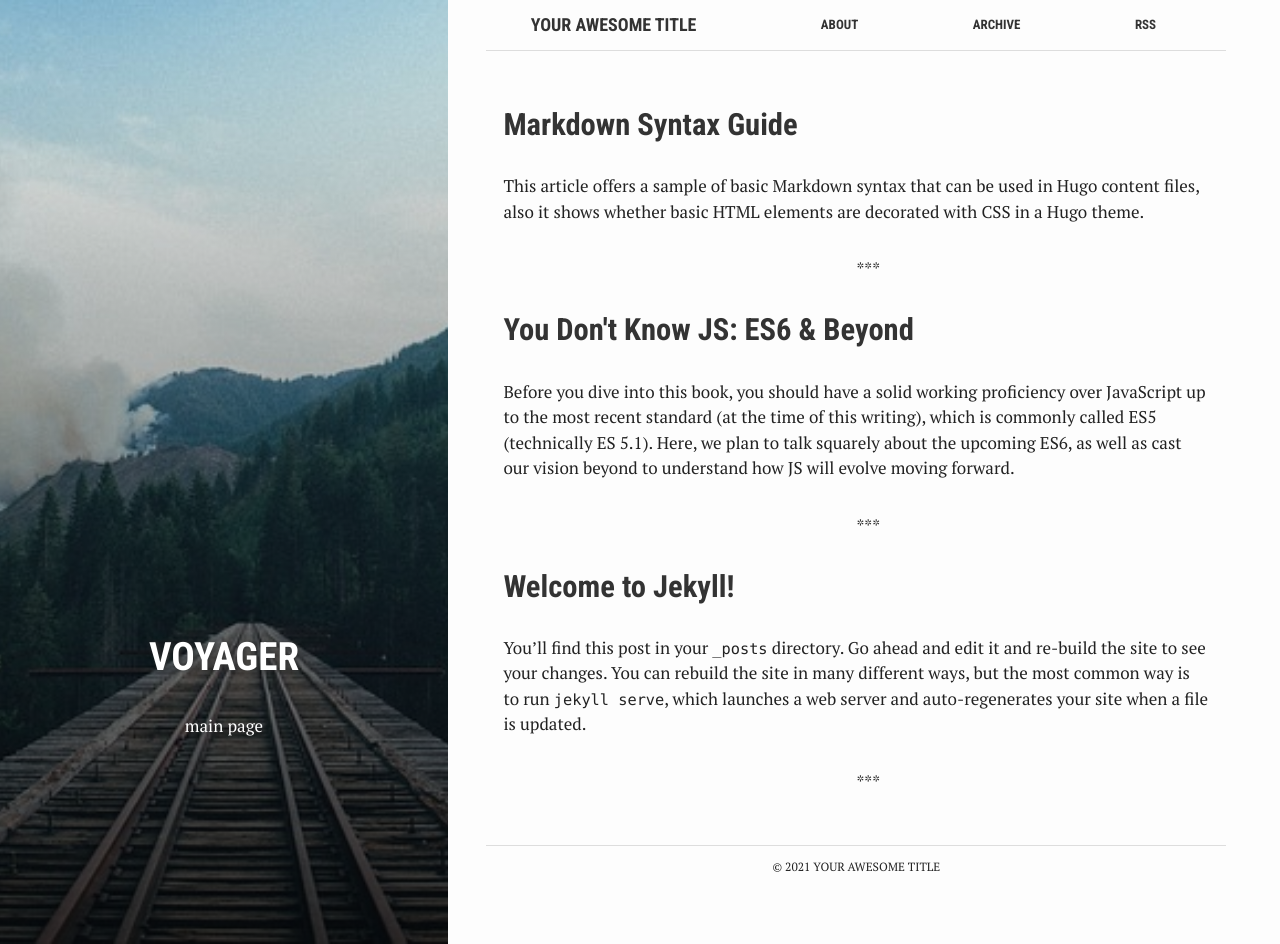
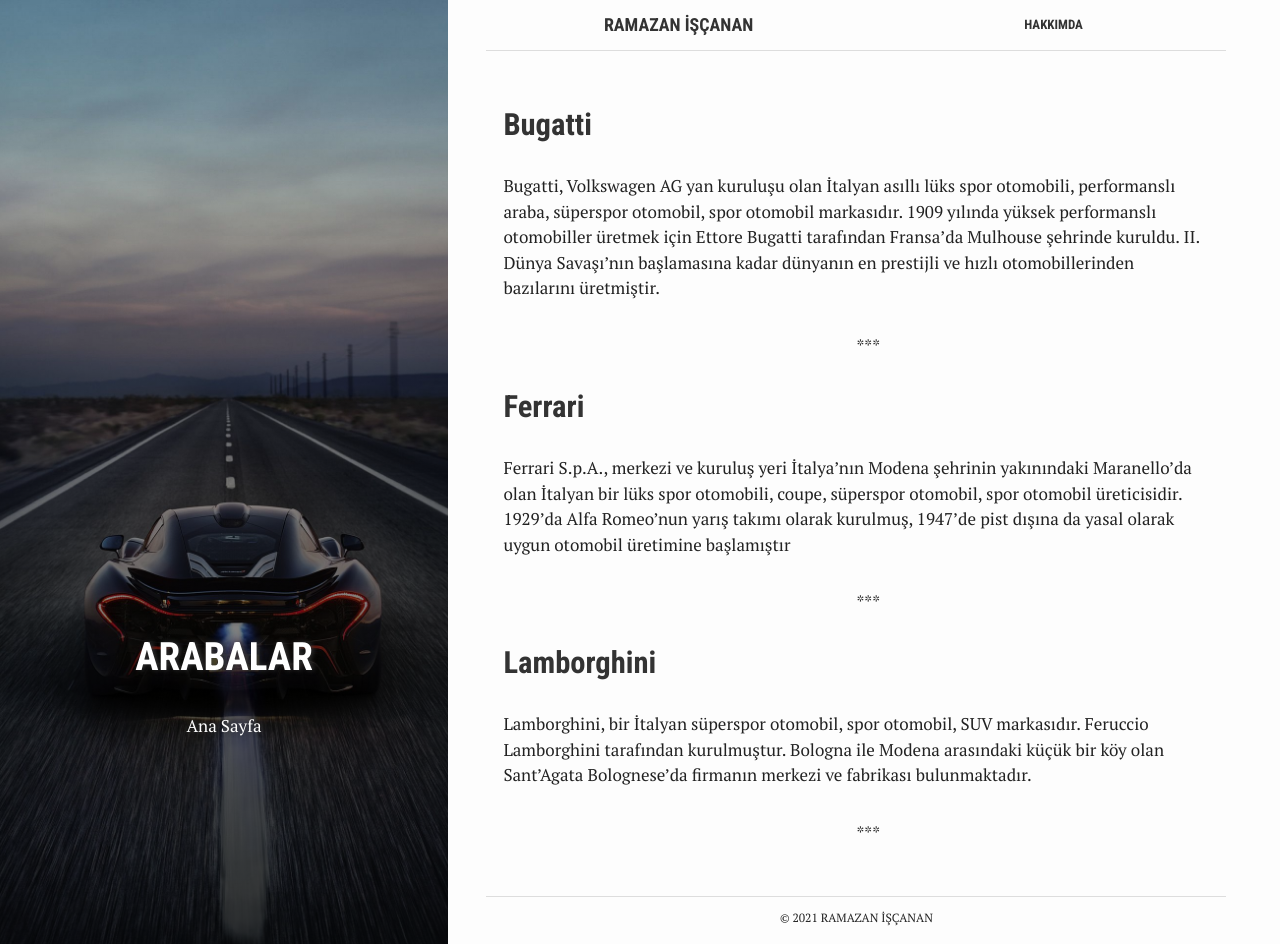
Before and after one commit to Ramazan5834/Ramazan5834.github.io, a Jekyll site: the page built from index.html, in a window 1280 px wide and 944 px high. Built offline with Jekyll 4.4.1, drawn with Linux system fonts in a browser that asks for light colours.

Commit message:
newSetting

````diff
--- a/_config.yml
+++ b/_config.yml
@@ -6,7 +6,7 @@
 # 'jekyll serve'. If you change this file, please restart the server process.
 
 # Site settings
-title: Your awesome title
+title: Ramazan İşçanan
 email: your-email@domain.com
 description: > # this means to ignore newlines until "baseurl:"
   Write an awesome description for your new site here. You can edit this
@@ -14,7 +14,7 @@
   Google search results) and in your feed.xml site description.
 baseurl: "" # the subpath of your site, e.g. /blog
 lang: "en"
-url: "http://localhost:4000" # the base hostname & protocol for your site
+url: "" # the base hostname & protocol for your site
 twitter_username: jekyllrb
 github_username:  jekyll
 disqus_username:
--- a/_includes/header.html
+++ b/_includes/header.html
@@ -12,7 +12,6 @@
       {% endif %}
     {% endfor %}
 
-    <a href="{{ "/feed.xml" | prepend: site.baseurl }}">RSS</a>
 
     <label for="menu-checkbox" class="toggle-button" data-open="☰" data-close="☰" onclick></label>
   </nav>
--- /dev/null
+++ b/_posts/2016-06-28-lamborghini.markdown
@@ -0,0 +1,29 @@
+---
+bg: "lamborghiniSide.jpg"
+layout: post
+title:  "Lamborghini"
+crawlertitle: "Lamborghini Hakkında"
+summary: "Huracan"
+date:   2016-06-29 20:09:47 +0700
+categories: posts
+tags: ['LP-610']
+author: redVi
+---
+
+Lamborghini, bir İtalyan süperspor otomobil, spor otomobil, SUV markasıdır. Feruccio Lamborghini tarafından kurulmuştur. Bologna ile Modena arasındaki küçük bir köy olan Sant'Agata Bolognese'da firmanın merkezi ve fabrikası bulunmaktadır.
+
+Ferruccio Lamborghini şirketinin yarışlara girmesini istemedi. O bunun çok pahalı ve şirketi maddi yönden zorlayacağını düşünmüştür. Bu sebeple onun yönetiminde şirket hiç yarış arabası üretmedi. Şirket sadece ama sadece test pilotu Bob Wallace için var olan modellerin yüksek performanslı prototiplerini üretmiştir. Bunlardan göze çarpanlar Miura SV baz alınarak yapılan Jota ve Jarama S'ten yapılan Bob Wallace Special'dir.
+
+Rosetti yönetiminde, Lamborghini BMW ile bir anlaşma dahilinde homologe edilmesi için yeterli sayıda yarış arabası üretimi yapmıştır. Bununla beraber Lamborghini anlaşmadaki şartları yerine getirememiştir. Araç neticede BMW motorsporları bölümü tarafından geliştirilmiş ve BMW M1 olarak üretilerek satılmıştır.
+
+- Aventador
+- Huracan
+- Gallarda
+
+[![lamborghini]({{ site.images | relative_url }}/lamborghini.jpg)]({{ site.images | relative_url }}/lamborghini.jpg)
+
+## `Feruccio` Lamborghini
+
+Giotto Bizzarrini, Gian Paolo Dallara, Franco Scaglione ve Bob Wallace gibi yeteneklerle çalışarak ilk prototipini üretirler. GTV'den hemen sonra Lamborghini 350 GT'yi satışa sunulur. 350 GT'yi 400 GT takip eder. 400 GT ve ondan önceki modelden elde edilen gelir şirkete ilk spor otomobili üretir. Lamborghini Miura Konsept Kasım 1965'te Ferruccio tarafından Torino Otomobil Fuarı'nda tanıtılır. Motoru ortada ve enine olarak yerleştirilmiştir. Konsept bir yıldan kısa bir sürede Marcello Gandini tarafından üretim aşamasına getirilir. Otomobil adını ünlü boğa yetiştiricisi Don Eduardo Miura almıştır. Toplam 761 adet Miura üretilmiştir. Miura Lamborghini markasını dünyanın sayılı spor araba üreticisi arasına dahil etmiştir.
+
+Miura'yı Espada takip eder. Espada tasarımını 4 koltuklu Marzal konseptinden almıştır ve Miura ile beraber geliştirilmiştir. Espada İspanyolca matadorların boğa güreşlerinde kullandığı kılıç adıdır. Motoru 4 litre V12 olup önden geleneksel yerleştirilmiştir. Üretimde olduğu 10 yıl boyunca 3 farklı seri halinde satılmıştır. 1217 adet üretilen Espada Lamborghini'nin başarılı modellerinden biridir.
--- a/_posts/2016-06-28-welcome-to-jekyll.markdown
+++ /dev/null
@@ -1,28 +0,0 @@
----
-layout: post
-title:  "Welcome to Jekyll!"
-crawlertitle: "How to use jekyll"
-summary: "Jekyll default page"
-date:   2016-06-28 23:09:47 +0700
-categories: posts
-tags: 'jekyll'
-author: redVi
----
-
-You’ll find this post in your `_posts` directory. Go ahead and edit it and re-build the site to see your changes. You can rebuild the site in many different ways, but the most common way is to run `jekyll serve`, which launches a web server and auto-regenerates your site when a file is updated.
-
-To add new posts, simply add a file in the `_posts` directory that follows the convention `YYYY-MM-DD-name-of-post.ext` and includes the necessary front matter. Take a look at the source for this post to get an idea about how it works.
-
-Jekyll also offers powerful support for code snippets:
-
-{% highlight ruby %}
-def print_hi(name)
-  puts "Hi, #{name}"
-end
-print_hi('Tom')
-#=> prints 'Hi, Tom' to STDOUT.
-{% endhighlight %}
-
-Check out the [Jekyll docs][jekyll-docs] for more info on how to get the most out of Jekyll.
-
-[jekyll-docs]: http://jekyllrb.com/docs/home
--- a/_posts/2016-06-29-es6.md
+++ /dev/null
@@ -1,42 +0,0 @@
----
-bg: "tools.jpg"
-layout: post
-title:  "You Don't Know JS: ES6 & Beyond"
-crawlertitle: "About ES6"
-summary: "What's new in ES6"
-date:   2016-06-29 20:09:47 +0700
-categories: posts
-tags: ['front-end']
-author: redVi
----
-
-Before you dive into this book, you should have a solid working proficiency over JavaScript up to the most recent standard (at the time of this writing), which is commonly called ES5 (technically ES 5.1). Here, we plan to talk squarely about the upcoming ES6, as well as cast our vision beyond to understand how JS will evolve moving forward.
-
-If you are still looking for confidence with JavaScript, I highly recommend you read the other titles in this series first:
-
-Up & Going: Are you new to programming and JS? This is the roadmap you need to consult as you start your learning journey.
-
-- Up & Going
-- Scope & Closures
-- this & Object Prototypes
-- Types & Grammar
-- Async & Performance
-
-[![railroad]({{ site.images | relative_url }}/rails.jpg)]({{ site.images | relative_url }}/rails.jpg)
-
-If you've already read all those titles and you feel pretty comfortable with the topics they cover, it's time we dive into the evolution of JS to explore all the changes coming not only soon but farther over the horizon.
-
-## `let` Declarations
-
-However, we can now create declarations that are bound to any block, called (unsurprisingly) *block scoping*. This means all we need is a pair of `{ .. }` to create a scope. Instead of using var, which always declares variables attached to the enclosing function (or global, if top level) scope, use `let`:
-
-{% highlight js %}
-var a = 2;
-
-{
-    let a = 3;
-    console.log( a );   // 3
-}
-
-console.log( a );       // 2
-{% endhighlight %}
--- /dev/null
+++ b/_posts/2016-06-29-ferrari.md
@@ -0,0 +1,29 @@
+---
+bg: "ferrariSide.jpg"
+layout: post
+title:  "Ferrari"
+crawlertitle: "About ES6"
+summary: "italia"
+date:   2016-06-29 20:09:47 +0700
+categories: posts
+tags: ['458']
+author: redVi
+---
+
+Ferrari S.p.A., merkezi ve kuruluş yeri İtalya'nın Modena şehrinin yakınındaki Maranello'da olan İtalyan bir lüks spor otomobili, coupe, süperspor otomobil, spor otomobil üreticisidir. 1929'da Alfa Romeo'nun yarış takımı olarak kurulmuş, 1947'de pist dışına da yasal olarak uygun otomobil üretimine başlamıştır
+
+Enzo Ferrari, Modena şehrinde 1898 yılında dünyaya geldi. I. Dünya Savaşı'nda babasını ve kardeşlerini kaybettikten sonra 1916 yılında, henüz 18 yaşındayken yalnız kaldı. Yarışçılık kariyeri de bu dönemlerde başladı.
+
+1920 yılında Alfa Romeo'nun yarış pilotlarından biri oldu, ismi de bu dönemde bir efsane misali kulaktan kulağa yayıldı. Onun da öncülüğünde Alfa Romeo araba yarışçılığının bir numaralı ismi oldu. Enzo Ferrari'nin hız tutkusu ve daha önce hiç kimsenin ulaşamadığı hızlarda virajları dönebilme kabiliyetinin yanı sıra arabasının ergonomisinden motor aksamına her şeyiyle ilgilenmesi, onu araba yarışları tarihinin ölümsüzleri arasına soktu.
+
+- 488 pista
+- 812 superfast
+- F12 berlinetta
+
+[![ferrari]({{ site.images | relative_url }}/ferrari.jpg)]({{ site.images | relative_url }}/ferrari.jpg)
+
+## `Enzo` Ferrari
+
+Enzo Ferrari, Modena şehrinde 1898 yılında dünyaya geldi. I. Dünya Savaşı'nda babasını ve kardeşlerini kaybettikten sonra 1916 yılında, henüz 18 yaşındayken yalnız kaldı. Yarışçılık kariyeri de bu dönemlerde başladı.
+
+1920 yılında Alfa Romeo'nun yarış pilotlarından biri oldu, ismi de bu dönemde bir efsane misali kulaktan kulağa yayıldı. Onun da öncülüğünde Alfa Romeo araba yarışçılığının bir numaralı ismi oldu. Enzo Ferrari'nin hız tutkusu ve daha önce hiç kimsenin ulaşamadığı hızlarda virajları dönebilme kabiliyetinin yanı sıra arabasının ergonomisinden motor aksamına her şeyiyle ilgilenmesi, onu araba yarışları tarihinin ölümsüzleri arasına soktu.
--- /dev/null
+++ b/_posts/2020-06-14-bugatti.md
@@ -0,0 +1,25 @@
+---
+bg: "bugattiSide.jpg"
+layout: post
+title:  "Bugatti"
+crawlertitle: "Bugatti Hakkında"
+summary: "Gran Turismo"
+date:   2016-06-29 20:09:47 +0700
+categories: posts
+tags: ['Chiron']
+author: redVi
+---
+
+Bugatti, Volkswagen AG yan kuruluşu olan İtalyan asıllı lüks spor otomobili, performanslı araba, süperspor otomobil, spor otomobil markasıdır. 1909 yılında yüksek performanslı otomobiller üretmek için Ettore Bugatti tarafından Fransa'da Mulhouse şehrinde kuruldu. II. Dünya Savaşı'nın başlamasına kadar dünyanın en prestijli ve hızlı otomobillerinden bazılarını üretmiştir.
+
+Savaşın başlaması ile başlayan maddi sorunlar ve Ettore Bugatti'nin oğlunun ölümü sonrasında iflas etmiş ve uçak parçası fabrikası da satılmıştır. 1998 yılında Volkswagen grubu isim haklarını satın alarak Bugatti markasıyla yeniden üretime başlamıştır. Firmanın VW kontrolü altında ürettiği ilk modeli olan Bugatti Veyron, 407 km/s son hıza ulaşabilmektedir ve 1001 beygir gücüne (1250 nm tork) sahiptir. 4 Milyon Euro'luk fiyatıyla seri üretim halindeki en pahalı otomobillerden biridir. Tarihsel olarak bakıldığında da, bilinen şimdiye kadar en yüksek fiyatla satılmış otomobil, sadece 6 adet üretilmiş olan 1926 model "Bugatti Royale" dır. Japonya’da 15 milyon dolara satılmıştır.
+
+- Type 57
+- Veyron
+- Chiron
+
+[![bugatti]({{ site.images | relative_url }}/bugatti.jpg)]({{ site.images | relative_url }}/bugatti.jpg)
+
+## `Ettore` Bugatti
+
+Firmaya ismini veren Ettore Bugatti İtalya'nın Milano şehrinde doğmuştu. İsmini verdiği şirketi ise 1909 yılında, 1919 yılında Fransa kontrolüne geçene kadar, Almanya'ya bağlı olan Alsace yakınlarındaki Molsheim şehrinde kurmuştur. Firma, otomobillerinde mühendislik detaylarına verdiği önem kadar tasarımların sanatsallığı ile tanınmıştır. Ebeveynlerinin mücevher ve mobilya tasarımcıları, erkek kardeşinin heykeltıraş ve diğer akrabalarının da diğer sanat dalları ile yakın kişiler düşünüldüğünde Ettore Bugatti'nin otomobil tasarımlarındaki sanatsallık şaşırtıcı değildir. Firma, ayrıca ünlü Monaco Grand Prix'inin ilk müsabakasındaki birincilik dahil olmak üzere, Grand Prix yarışlarında ciddi başarılar elde etmiştir.
--- a/_posts/2020-06-14-markdown.md
+++ /dev/null
@@ -1,91 +0,0 @@
----
-bg: "tools.jpg"
-layout: post
-title:  Markdown Syntax Guide
-crawlertitle: Markdown sample
-summary: Description for this article
-date:   2020-06-14
-categories: posts
-tags: ['jekyll']
-author: redVi
-bg: "african-penguins.jpg"
----
-
-This article offers a sample of basic Markdown syntax that can be used in Hugo content files, also it shows whether basic HTML elements are decorated with CSS in a Hugo theme.
-
-## Headings
-
-The following HTML `<h1>—<h6>` elements represent six levels of section headings. `<h1>` is the highest section level while `<h6>` is the lowest.
-
-# H1
-## H2
-### H3
-#### H4
-##### H5
-###### H6
-
-## Paragraph
-
-Xerum, quo qui aut unt expliquam qui dolut labo. Aque venitatiusda cum, voluptionse latur sitiae dolessi aut parist aut dollo enim qui voluptate ma dolestendit peritin re plis aut quas inctum laceat est volestemque commosa as cus endigna tectur, offic to cor sequas etum rerum idem sintibus eiur? Quianimin porecus evelectur, cum que nis nust voloribus ratem aut omnimi, sitatur? Quiatem. Nam, omnis sum am facea corem alique molestrunt et eos evelece arcillit ut aut eos eos nus, sin conecerem erum fuga. Ri oditatquam, ad quibus unda veliamenimin cusam et facea ipsamus es exerum sitate dolores editium rerore eost, temped molorro ratiae volorro te reribus dolorer sperchicium faceata tiustia prat.
-
-Itatur? Quiatae cullecum rem ent aut odis in re eossequodi nonsequ idebis ne sapicia is sinveli squiatum, core et que aut hariosam ex eat.
-
-## Image
-
-[![Lighthouse]({{ site.images | relative_url }}/lighthouse.jpg)]({{ site.images | relative_url }}/lighthouse.jpg)
-
-## Blockquotes
-
-The blockquote element represents content that is quoted from another source, optionally with a citation which must be within a `footer` or `cite` element, and optionally with in-line changes such as annotations and abbreviations.
-
-### Blockquote without attribution
-
-> Tiam, ad mint andaepu dandae nostion secatur sequo quae. **Note** that you can use _Markdown syntax_ within a blockquote.
-
-## Tables
-
-Tables aren’t [part of the core Markdown spec](https://github.com/adam-p/markdown-here/wiki/Markdown-Cheatsheet), but Hugo supports supports them out-of-the-box.
-
-| Tables        | Are           | Cool  |
-| ------------- |:-------------:| -----:|
-| col 3 is      | right-aligned | $1600 |
-| col 2 is      | centered      |   $12 |
-| zebra stripes | are neat      |    $1 |
-
-## Code block with backticks
-
-```html
-<!doctype html>
-<html lang="en">
-<head>
-  <meta charset="utf-8">
-  <title>Example HTML5 Document</title>
-</head>
-<body>
-  <p>Test</p>
-</body>
-</html>
-```
-
-## List Types
-
-#### Ordered List
-1. First item
-2. Second item
-3. Third item
-
-#### Unordered List
-
-- List item
-- Another item
-- And another item
-
-#### Nested list
-
-- Fruit
-  - Apple
-  - Orange
-  - Banana
-- Dairy
-  - Milk
-  -Cheese
--- a/about.md
+++ b/about.md
@@ -1,19 +1,17 @@
 ---
-bg: "owl.jpg"
+bg: "cumhuriyet.jpg"
 layout: page
-title: "About"
-crawlertitle: "Why and how this blog was created"
+title: "Hakkımda"
+crawlertitle: ""
 permalink: /about/
-summary: "About this blog"
+summary: "Benim Hakkımda"
 active: about
 ---
 
-This is the base Jekyll theme. You can find out more info about customizing your Jekyll theme, as well as basic Jekyll usage documentation at [jekyllrb.com](http://jekyllrb.com/)
+Cumhuriyet Üniversitesi.
 
-You can find the source code for the Jekyll new theme at:
-{{site.twitter_username}} /
-[jekyll-new](https://github.com/jglovier/jekyll-new)
+Mühendislik Fakültesi.
 
-You can find the source code for Jekyll at
-{{site.github_username}} /
-[jekyll](https://github.com/jekyll/jekyll)
+Bilgisayar Mühendisliği İ.Ö.
+
+3.Sınıf
--- a/index.html
+++ b/index.html
@@ -1,9 +1,9 @@
 ---
-bg: "rails.jpg"
+bg: "mclaren.jpg"
 layout: default
-crawlertitle: "Jekyll blog"
-title: "Voyager"
-summary: "main page"
+crawlertitle: "Arabalar Sayfam"
+title: "Arabalar"
+summary: "Ana Sayfa"
 ---
 
 {% for post in site.posts limit: 5 %}
````
Also changed, not shown: archive.md (deleted, +0 -33 lines), assets/images/bugatti.jpg (added), assets/images/bugattiSide.jpg (added), assets/images/cumhuriyet.jpg (added), assets/images/ferrari.jpg (added), assets/images/ferrariSide.jpg (added), assets/images/lamboback.jpg (added), assets/images/lamborghini.jpg (added), assets/images/lamborghiniSide.jpg (added), assets/images/mclaren.jpg (added).
